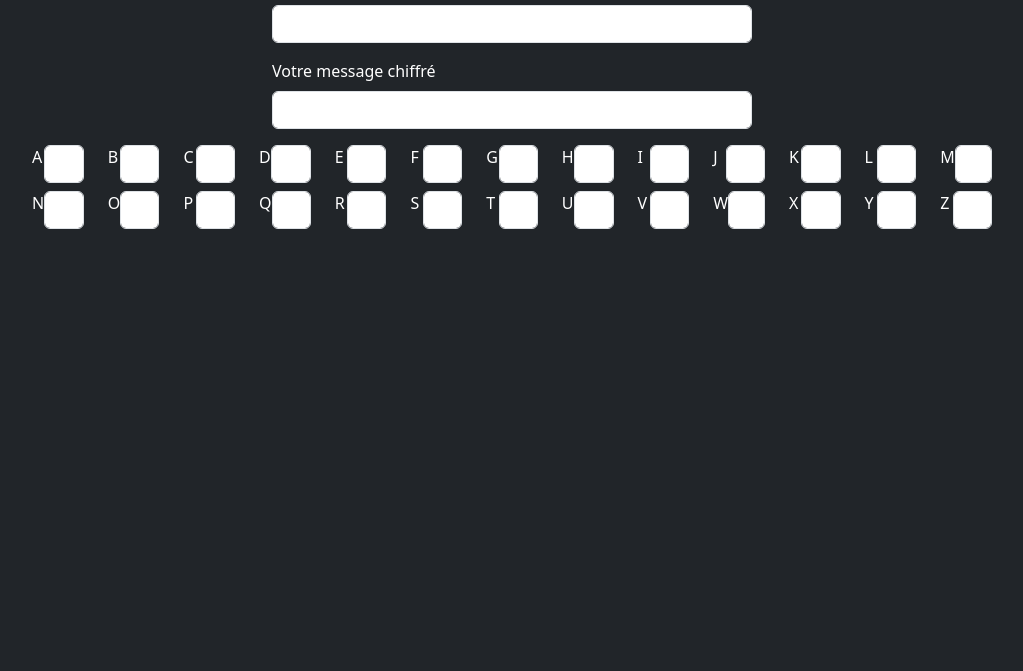
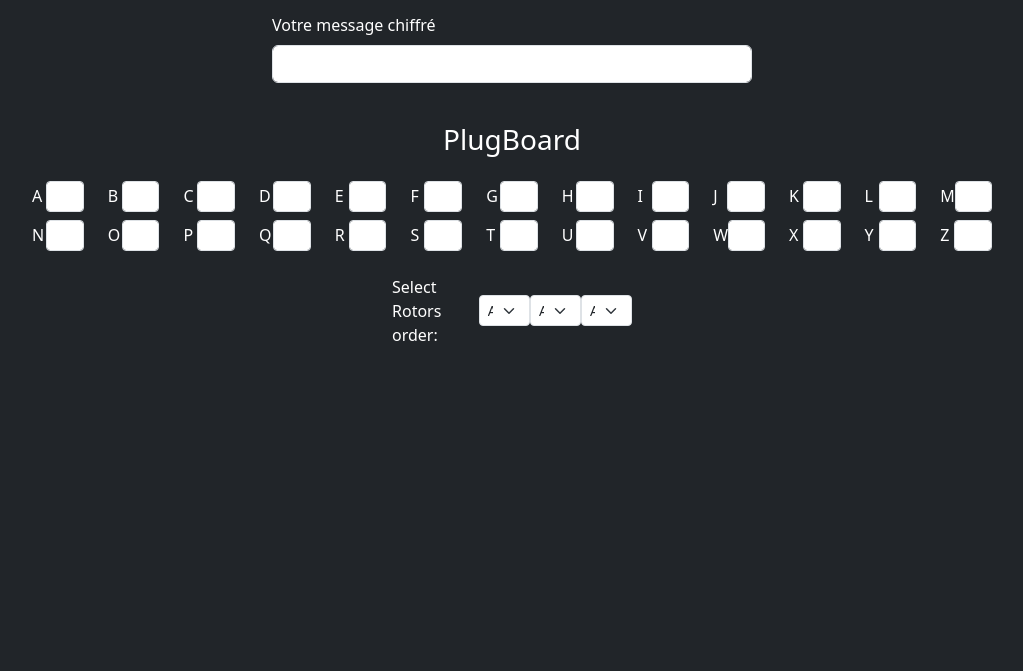
Before and after one commit to julienDewerpe/enigma, a plain HTML site: page index.html in a window 1280 px wide. Shown: the part 129-800 px from the top of the page, without its empty margins (128-1151 px from the left). Drawn offline with nearby package versions, Linux system fonts and the light colour scheme.

Commit message:
ajout de la configuration de la machine

```diff
--- a/index.html
+++ b/index.html
@@ -15,9 +15,8 @@
 <body class="d-flex flex-column justify-content-center align-items-center bg-dark text-white">
     <header class="d-flex flex-column justify-content-center align-items-center w-75">
         <h1>ENIGMA</h1>
-        <h2>La machine à chiffrer</h2>
     </header>
-    <section class="d-flex flex-column justify-content-center align-items-center w-75">
+    <section class="d-flex flex-column justify-content-center align-items-center w-75 mb-4">
         <form class="w-50">
             <div class="mb-3">
                 <label for="input" class="form-label">Votre message secret</label>
@@ -30,115 +29,139 @@
           </form>
     </section>
     <section class="d-flex flex-column justify-content-center align-items-center w-75">
-        <div class="plugboard-settings">
+        <div class="text-start">
+            <h3 class="mb-4">PlugBoard</h2>
+        </div>
+        <div class="plugboard-settings mb-4">
             <div class="mb-2 row">
-                <div class="col d-flex">
+                <div class="col d-flex align-items-center input-group-sm">
                     <label for="plugboard-A form-label">A</label>
                     <input class="plug-settings form-control" id="plug-A" type="text">
                 </div>
-                <div class="col d-flex">
-                    <label for="plugboard-B form-label">B</label>
+                <div class="col d-flex align-items-center input-group-sm">
+                    <label for="plugboard-B form-label align-items-center">B</label>
                     <input class="plug-settings form-control" id="plug-B" type="text">
                 </div>
-                <div class="col d-flex">
-                    <label for="plugboard-C form-label">C</label>
+                <div class="col d-flex align-items-center input-group-sm">
+                    <label for="plugboard-C form-label align-items-center">C</label>
                     <input class="plug-settings form-control" id="plug-C" type="text">
                 </div>
-                <div class="col d-flex">
-                    <label for="plugboard-D form-label">D</label>
+                <div class="col d-flex align-items-center input-group-sm">
+                    <label for="plugboard-D form-label align-items-center">D</label>
                     <input class="plug-settings form-control" id="plug-D" type="text">
                 </div>
-                <div class="col d-flex">
+                <div class="col d-flex align-items-center input-group-sm">
                     <label for="plugboard-E form-label">E</label>
                     <input class="plug-settings form-control" id="plug-E" type="text">
                 </div>
-                <div class="col d-flex">
+                <div class="col d-flex align-items-center input-group-sm">
                     <label for="plugboard-F form-label">F</label>
                     <input class="plug-settings form-control" id="plug-F" type="text">
                 </div>
-                <div class="col d-flex">
+                <div class="col d-flex align-items-center input-group-sm">
                     <label for="plugboard-G form-label">G</label>
                     <input class="plug-settings form-control" id="plug-G" type="text">
                 </div>
-                <div class="col d-flex">
+                <div class="col d-flex align-items-center input-group-sm">
                     <label for="plugboard-H form-label">H</label>
                     <input class="plug-settings form-control" id="plug-H" type="text">
                 </div>
-                <div class="col d-flex">
+                <div class="col d-flex align-items-center input-group-sm">
                     <label for="plugboard-I form-label">I</label>
                     <input class="plug-settings form-control" id="plug-I" type="text">
                 </div>
-                <div class="col d-flex">
+                <div class="col d-flex align-items-center input-group-sm">
                     <label for="plugboard-J form-label">J</label>
                     <input class="plug-settings form-control" id="plug-J" type="text">
                 </div>
-                <div class="col d-flex">
+                <div class="col d-flex align-items-center input-group-sm">
                     <label for="plugboard-K form-label">K</label>
                     <input class="plug-settings form-control" id="plug-K" type="text">
                 </div>
-                <div class="col d-flex">
+                <div class="col d-flex align-items-center input-group-sm">
                     <label for="plugboard-L form-label">L</label>
                     <input class="plug-settings form-control" id="plug-L" type="text">
                 </div>
-                <div class="col d-flex">
+                <div class="col d-flex align-items-center input-group-sm">
                     <label for="plugboard-M form-label">M</label>
                     <input class="plug-settings form-control" id="plug-M" type="text">
                 </div>
             </div>
             <div class=" row">
-                <div class="col d-flex">
+                <div class="col d-flex align-items-center input-group-sm">
                     <label for="plugboard-N form-label">N</label>
                     <input class="plug-settings form-control" id="plug-N" type="text">
                 </div>
-                <div class="col d-flex">
+                <div class="col d-flex align-items-center input-group-sm">
                     <label for="plugboard-O form-label">O</label>
                     <input class="plug-settings form-control" id="plug-O" type="text">
                 </div>
-                <div class="col d-flex">
+                <div class="col d-flex align-items-center input-group-sm">
                     <label for="plugboard-P form-label">P</label>
                     <input class="plug-settings form-control" id="plug-P" type="text">
                 </div>
-                <div class="col d-flex">
+                <div class="col d-flex align-items-center input-group-sm">
                     <label for="plugboard-Q form-label">Q</label>
                     <input class="plug-settings form-control" id="plug-Q" type="text">
                 </div>
-                <div class="col d-flex">
+                <div class="col d-flex align-items-center input-group-sm">
                     <label for="plugboard-R form-label">R</label>
                     <input class="plug-settings form-control" id="plug-R" type="text">
                 </div>
-                <div class="col d-flex">
+                <div class="col d-flex align-items-center input-group-sm">
                     <label for="plugboard-S form-label">S</label>
                     <input class="plug-settings form-control" id="plug-S" type="text">
                 </div>
-                <div class="col d-flex">
+                <div class="col d-flex align-items-center input-group-sm">
                     <label for="plugboard-T form-label">T</label>
                     <input class="plug-settings form-control" id="plug-T" type="text">
                 </div>
-                <div class="col d-flex">
+                <div class="col d-flex align-items-center input-group-sm">
                     <label for="plugboard-U form-label">U</label>
                     <input class="plug-settings form-control" id="plug-U" type="text">
                 </div>
-                <div class="col d-flex">
+                <div class="col d-flex align-items-center input-group-sm">
                     <label for="plugboard-V form-label">V</label>
                     <input class="plug-settings form-control" id="plug-V" type="text">
                 </div>
-                <div class="col d-flex">
+                <div class="col d-flex align-items-center input-group-sm">
                     <label for="plugboard-W form-label">W</label>
                     <input class="plug-settings form-control" id="plug-W" type="text">
                 </div>
-                <div class="col d-flex">
+                <div class="col d-flex align-items-center input-group-sm">
                     <label for="plugboard-X form-label">X</label>
                     <input class="plug-settings form-control" id="plug-X" type="text">
                 </div>
-                <div class="col d-flex">
+                <div class="col d-flex align-items-center input-group-sm">
                     <label for="plugboard-Y form-label">Y</label>
                     <input class="plug-settings form-control" id="plug-Y" type="text">
                 </div>
-                <div class="col d-flex">
+                <div class="col d-flex align-items-center input-group-sm">
                     <label for="plugboard-Z form-label">Z</label>
                     <input class="plug-settings form-control" id="plug-Z" type="text">
                 </div>
             </div>
+        </div>
+
+        <div class="settings-subsection d-flex align-items-center justify-content-between w-25">
+            <label class="w-100">Select Rotors order:</label>
+            <select class="rotor-type-settings form-select form-select-sm w-25" id="rotor-type-left" aria-label=".form-select-sm example">
+                <option value="A" selected>A</option>
+                <option value="B">B</option>
+                <option value="C">C</option>
+            </select>
+
+            <select class="rotor-type-settings form-select form-select-sm w-25" id="rotor-type-middle" aria-label=".form-select-sm example">
+                <option value="A" selected>A</option>
+                <option value="B">B</option>
+                <option value="C">C</option>
+            </select>
+
+            <select class="rotor-type-settings form-select form-select-sm w-25" id="rotor-type-right" aria-label=".form-select-sm example">
+                <option value="A" selected>A</option>
+                <option value="B">B</option>
+                <option value="C">C</option>
+            </select>
         </div>
     </section>
     <footer>
--- a/public/js/config.js
+++ b/public/js/config.js
@@ -145,31 +145,31 @@ Rotor.prototype.turnover = function() {
 //création des Rotors
 var RotorI = function() {
     var rotor = new Rotor('ZENVDCLPSIAUKFWQRXMTYOGHBJ');
-    rotor.setTurnoverLetter('R');
+    rotor.setTurnoverLetter('X');
     return rotor;
 };
 
 var RotorII = function() {
     var rotor = new Rotor('IFGWEVZRMLTPNHSQCABOKJXDYU');
-    rotor.setTurnoverLetter('R');
+    rotor.setTurnoverLetter('O');
     return rotor;
 };
 
 var RotorIII = function() {
     var rotor = new Rotor('CSNMIZAJKLRXHQDEFWPTUYOBVG');
-    rotor.setTurnoverLetter('R');
+    rotor.setTurnoverLetter('K');
     return rotor;
 };
 
 var RotorIV = function() {
     var rotor = new Rotor('ADWMBJUQGOSKFITNYLERZCHPXV');
-    rotor.setTurnoverLetter('R');
+    rotor.setTurnoverLetter('J');
     return rotor;
 };
 
 var RotorV = function() {
     var rotor = new Rotor('UFPHEAYRSWJTMZNVBLCQXIKGDO');
-    rotor.setTurnoverLetter('R');
+    rotor.setTurnoverLetter('T');
     return rotor;
 };
 
```
